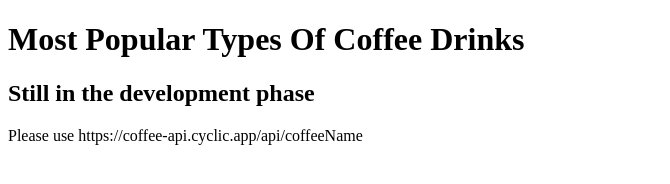
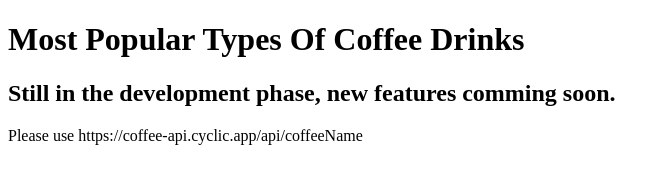
Before and after one commit to susakovich/coffee-api, a website: page index.html in a window 1280 px wide. Shown: the whole page, without its empty margins (0-670 px from the left). Drawn offline with Linux system fonts and the light colour scheme.

Commit message:
Finish coffee api

```diff
--- a/index.html
+++ b/index.html
@@ -8,7 +8,7 @@
   </head>
   <body>
     <h1>Most Popular Types Of Coffee Drinks</h1>
-    <h2>Still in the development phase</h2>
+    <h2>Still in the development phase, new features comming soon.</h2>
     <p>Please use https://coffee-api.cyclic.app/api/coffeeName</p>
   </body>
 </html>
```
